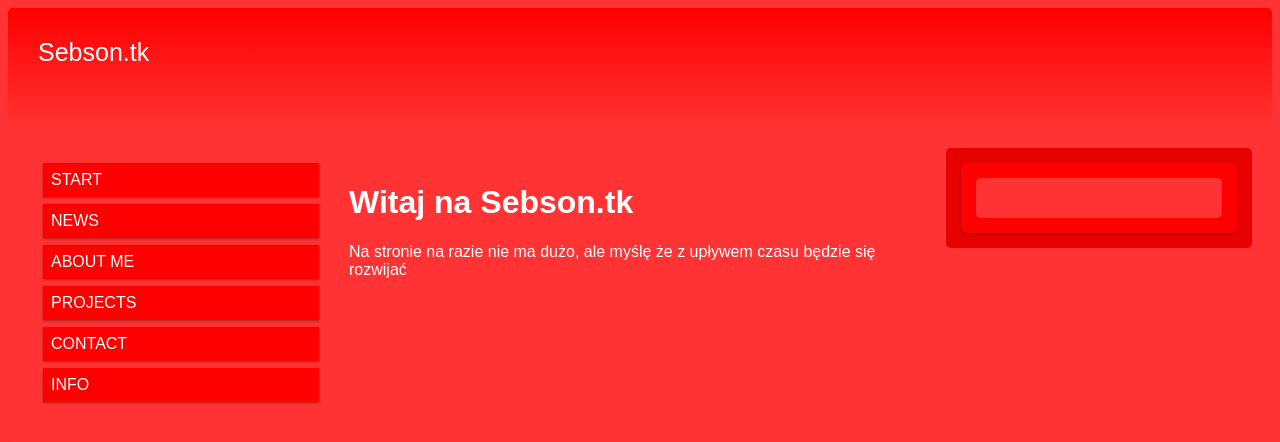
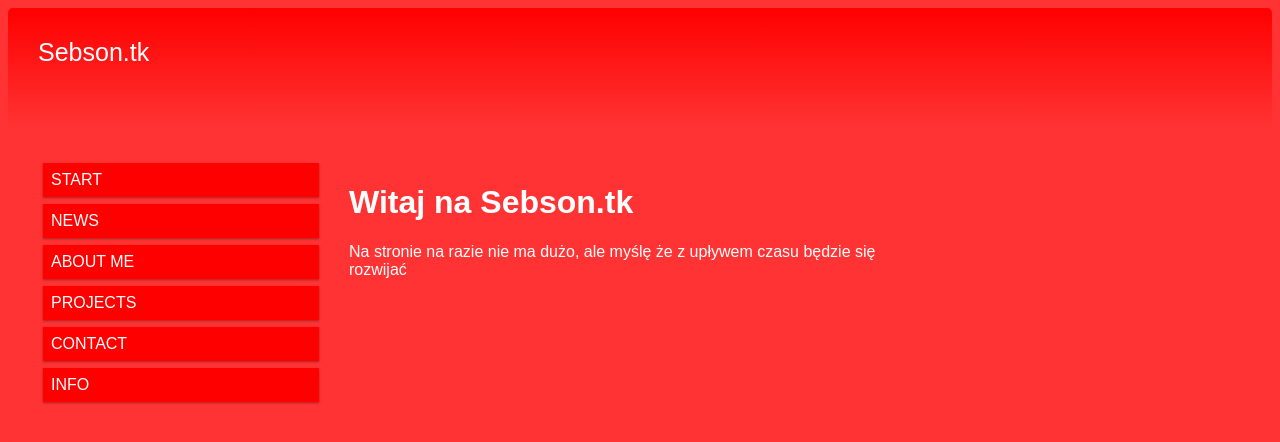
Before and after one commit to Seb-M11/sebson.tk, a plain HTML site: page index.html in a window 1280 px wide. Drawn offline with Linux system fonts and the light colour scheme.

Commit message:
Update index.html

```diff
--- a/index.html
+++ b/index.html
@@ -29,16 +29,6 @@
     <p>Na stronie na razie nie ma dużo, ale myślę że z upływem czasu będzie się rozwijać</p>
   </div>
 
-  <div class="col-3 col-s-12 taak">
-    <div class="formularz">
-<div>
-
-</div>
-    </div>
-  </div>
-</div>
-
-
 
 </body>
 </html>
```
